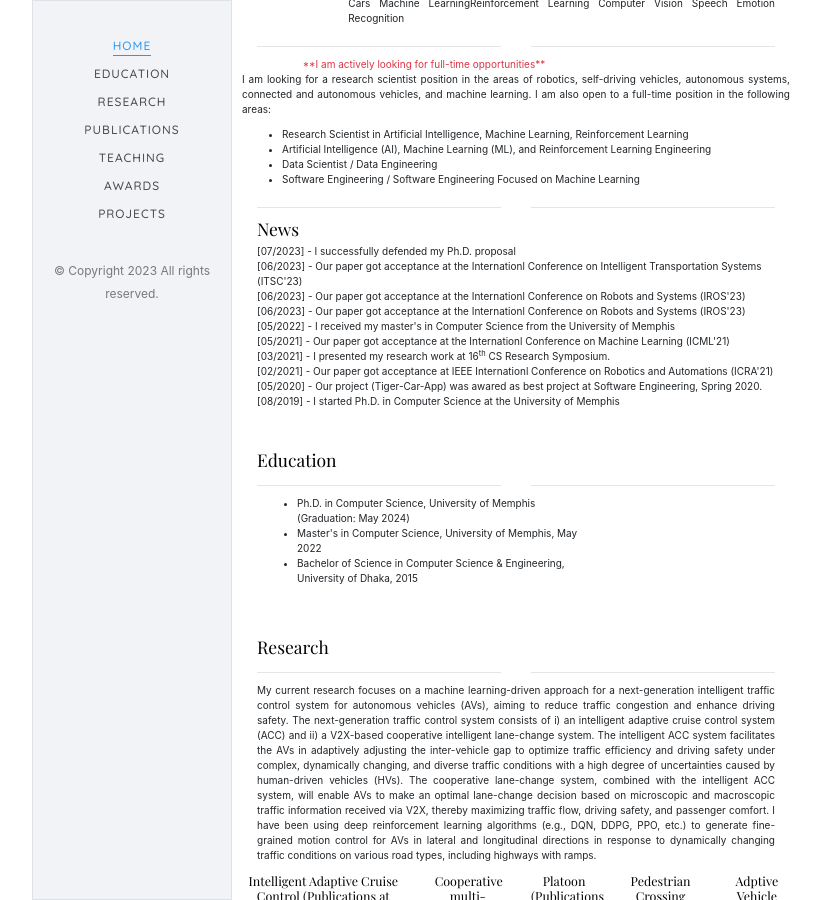
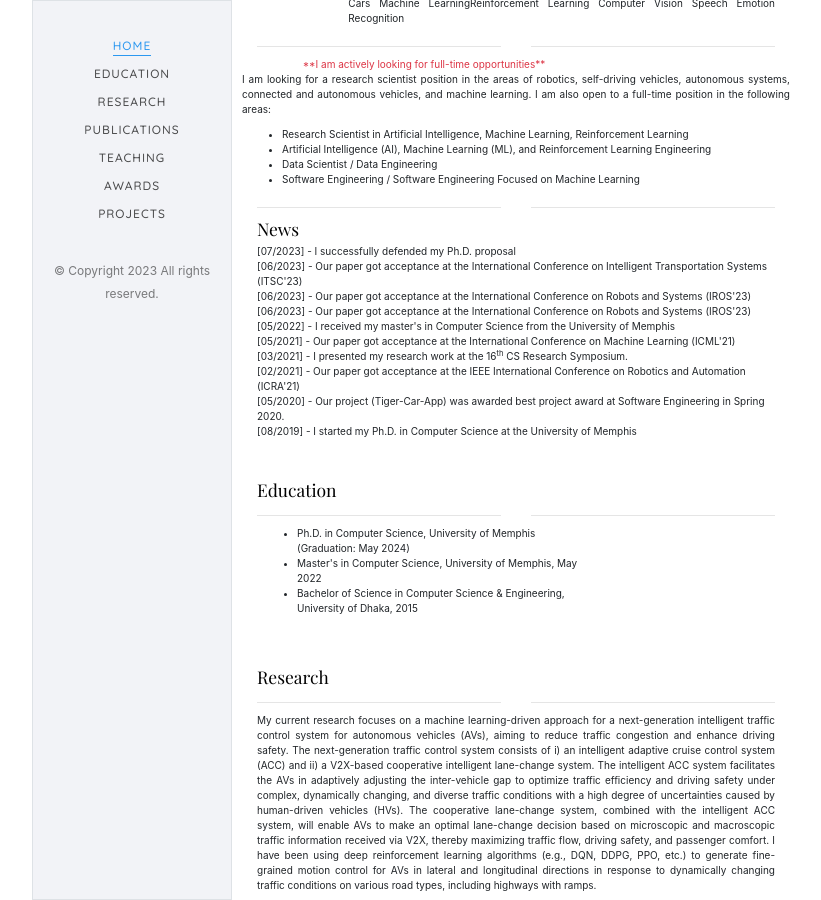
Before and after one commit to lokesh-c-das/lokesh-c-das.github.io, a Jekyll site: the page built from index.md, in a window 1280 px wide and 900 px high, scrolled down 442 px. Shown: the whole window, without its empty margins (224-1045 px from the left). Built offline with Jekyll 4.4.1, drawn with Linux system fonts in a browser that asks for light colours; some web fonts are replaced.

```diff
--- a/_layouts/default.html
+++ b/_layouts/default.html
@@ -171,15 +171,15 @@
           </div>
           <div class="row">
             <div class="col-md-12">[07/2023] - I successfully defended my Ph.D. proposal </div>
-            <div class="col-md-12">[06/2023] - Our paper got acceptance at the Internationl Conference on Intelligent Transportation Systems (ITSC'23)</div>
-            <div class="col-md-12">[06/2023] - Our paper got acceptance at the Internationl Conference on Robots and Systems (IROS'23)</div>
-            <div class="col-md-12">[06/2023] - Our paper got acceptance at the Internationl Conference on Robots and Systems (IROS'23)</div>
+            <div class="col-md-12">[06/2023] - Our paper got acceptance at the International Conference on Intelligent Transportation Systems (ITSC'23)</div>
+            <div class="col-md-12">[06/2023] - Our paper got acceptance at the International Conference on Robots and Systems (IROS'23)</div>
+            <div class="col-md-12">[06/2023] - Our paper got acceptance at the International Conference on Robots and Systems (IROS'23)</div>
             <div class="col-md-12">[05/2022] - I received my master's in Computer Science from the University of Memphis</div>
-            <div class="col-md-12">[05/2021] - Our paper got acceptance at the Internationl Conference on Machine Learning (ICML'21)</div>
-            <div class="col-md-12">[03/2021] - I presented my research work at 16<sup>th</sup> CS Research Symposium. </div>
-            <div class="col-md-12">[02/2021] - Our paper got acceptance at IEEE Internationl Conference on Robotics and Automations (ICRA'21)</div>
-            <div class="col-md-12">[05/2020] - Our project (Tiger-Car-App) was awared as best project at Software Engineering, Spring 2020. </div>
-            <div class="col-md-12">[08/2019] - I started Ph.D. in Computer Science at the University of Memphis</div>
+            <div class="col-md-12">[05/2021] - Our paper got acceptance at the International Conference on Machine Learning (ICML'21)</div>
+            <div class="col-md-12">[03/2021] - I presented my research work at the 16<sup>th</sup> CS Research Symposium. </div>
+            <div class="col-md-12">[02/2021] - Our paper got acceptance at the IEEE International Conference on Robotics and Automation (ICRA'21)</div>
+            <div class="col-md-12">[05/2020] - Our project (Tiger-Car-App) was awarded best project award at Software Engineering in Spring 2020. </div>
+            <div class="col-md-12">[08/2019] - I started my Ph.D. in Computer Science at the University of Memphis</div>
           </div>
         </div>
       </section>
```
